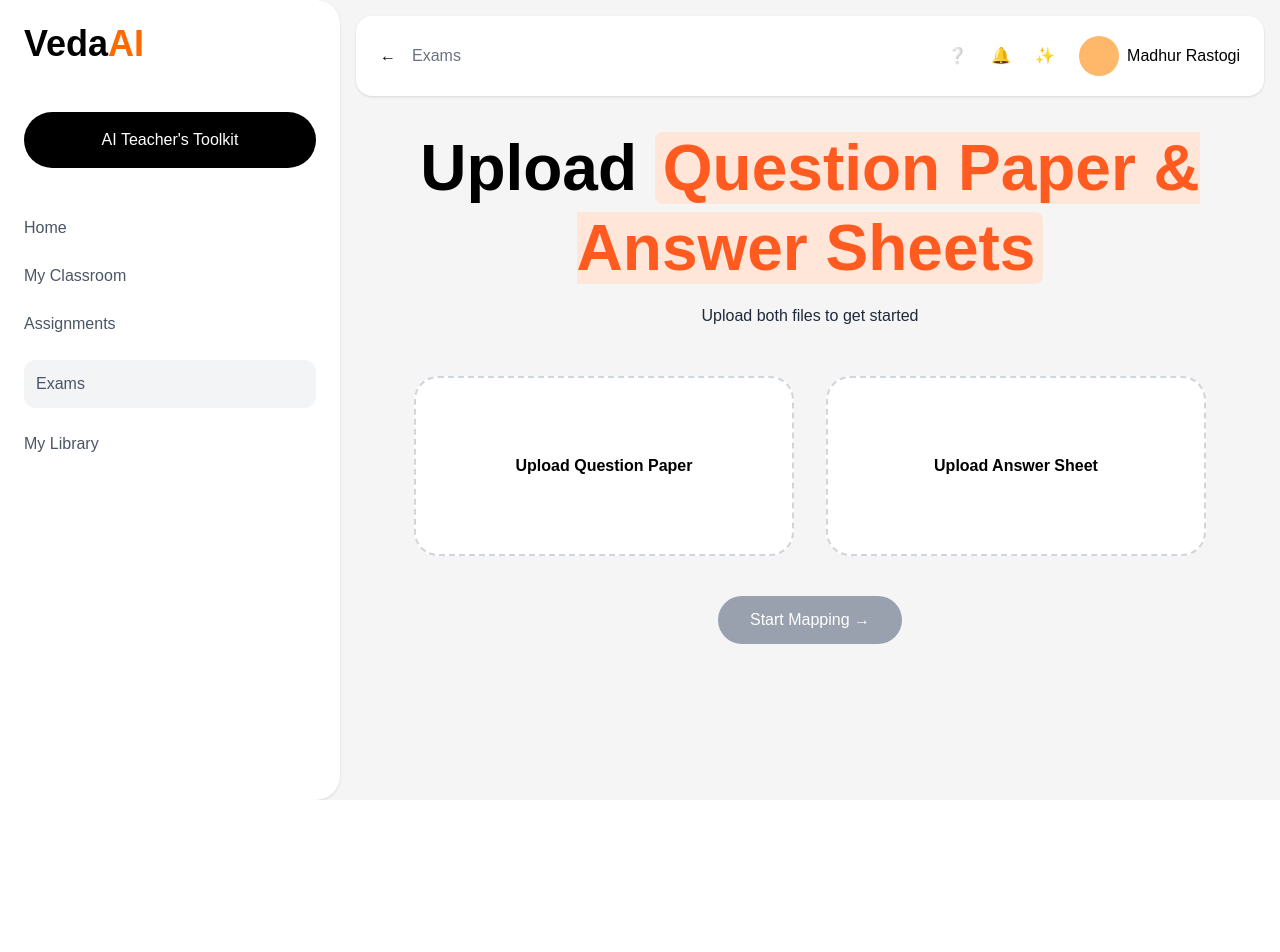
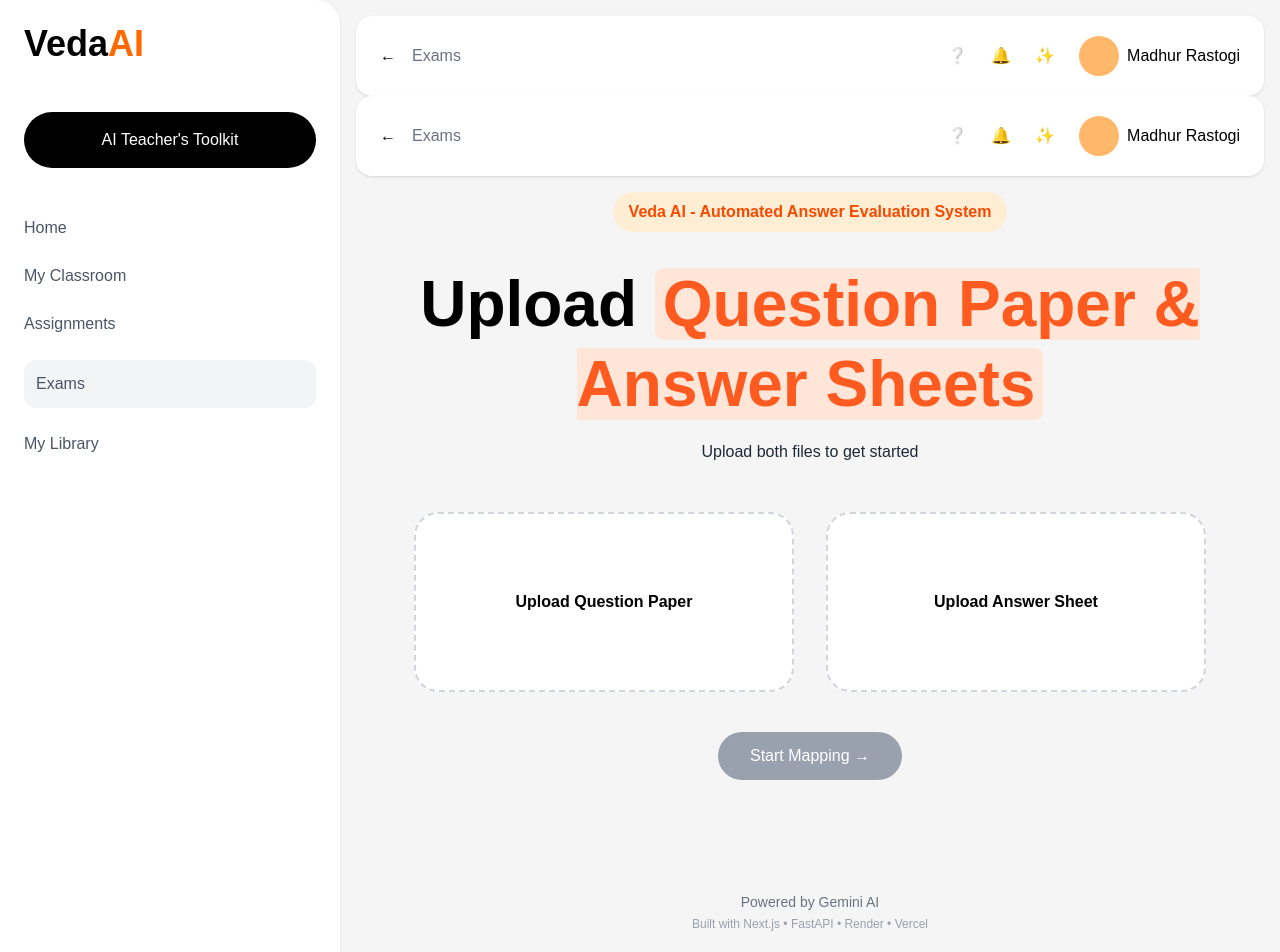
Before and after one commit to vikas1512/veda-ai-assignment, a Next.js app in the folder frontend/: page / in a window 1280 px wide. Shown: the top 952 px of the page. Before the commit the page ends 800 px from the top, so only its background shows below. Built offline with nearby package versions, Linux system fonts and the light colour scheme.

Commit message:
Improve UI polish

```diff
--- a/frontend/app/page.tsx
+++ b/frontend/app/page.tsx
@@ -144,11 +144,18 @@ export default function Home() {
       setPdfUrl(
         response.data.answer_pdf_url || ""
     );
+    alert("Evaluation completed successfully!");
     } catch (error) {
   console.error(
     "UPLOAD ERROR:",
     error
   );
+
+  alert(
+    "Failed to process files. Please try again."
+  );
+
+  setStatus("Processing failed");
 } finally {
       setLoading(false);
       setStatus("");
@@ -161,7 +168,13 @@ export default function Home() {
 
       <div className="flex-1 p-4">
         <Topbar />
+        <Topbar />
 
+<div className="flex justify-center mt-4">
+  <div className="bg-orange-100 text-orange-600 px-4 py-2 rounded-full font-semibold">
+    Veda AI - Automated Answer Evaluation System
+  </div>
+</div>
         <div className="flex flex-col items-center min-h-[80vh]">
 
           <h1 className="text-[64px] font-bold leading-tight text-center mt-8 text-black">
@@ -208,7 +221,7 @@ export default function Home() {
             `}
           >
             {loading
-              ? "Processing..."
+  ? "AI Evaluating Answer Sheet..."
   : "Start Mapping →"}
           </button>
 
@@ -232,6 +245,9 @@ export default function Home() {
       <div className="sticky top-0 bg-white border-b p-4">
         <h2 className="text-xl font-bold text-black">
           Questions
+          <span className="bg-orange-100 text-orange-600 px-3 py-1 rounded-full text-sm font-medium">
+    {mappedAnswers.length}
+  </span>
         </h2>
       </div>
 
@@ -427,7 +443,15 @@ export default function Home() {
   </div>
 )}
 
+    <footer className="w-full mt-20 py-8 text-center">
+  <p className="text-gray-500 text-sm">
+    Powered by Gemini AI
+  </p>
 
+  <p className="text-xs text-gray-400 mt-1">
+    Built with Next.js • FastAPI • Render • Vercel
+  </p>
+</footer>
         </div>
       </div>
     </main>
```
Lines whose indentation alone changed are shown as unchanged.
